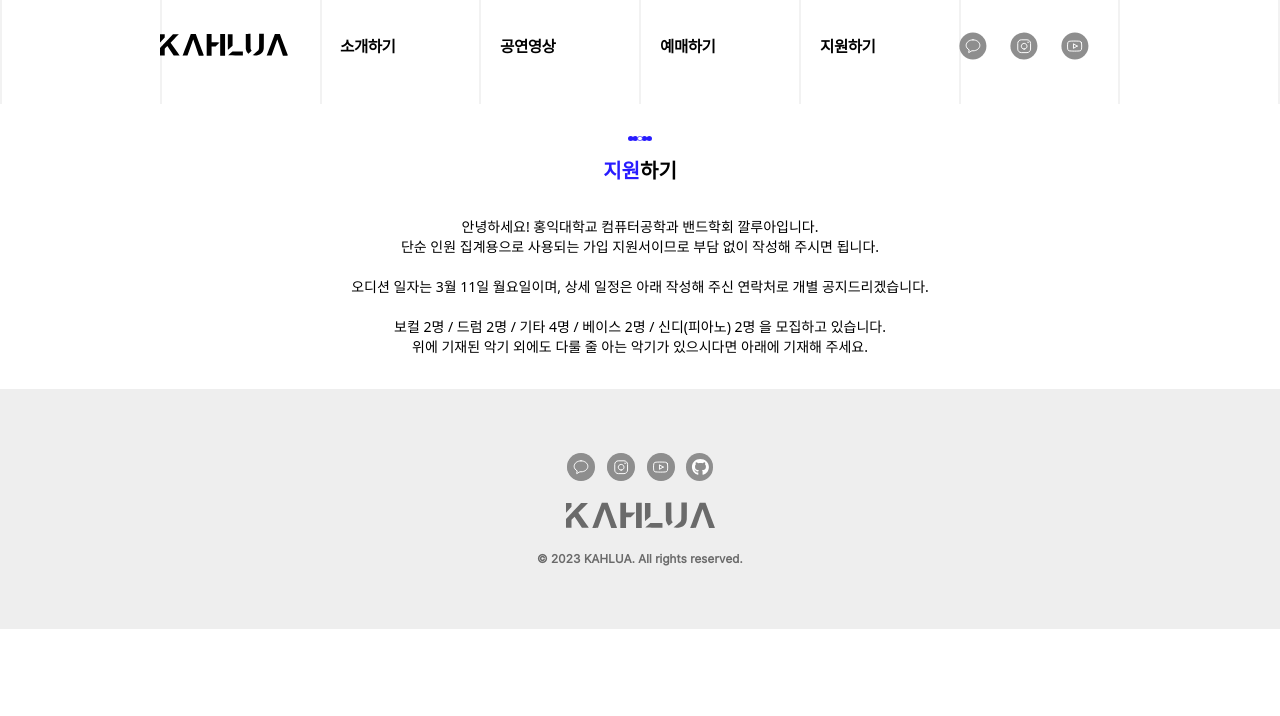
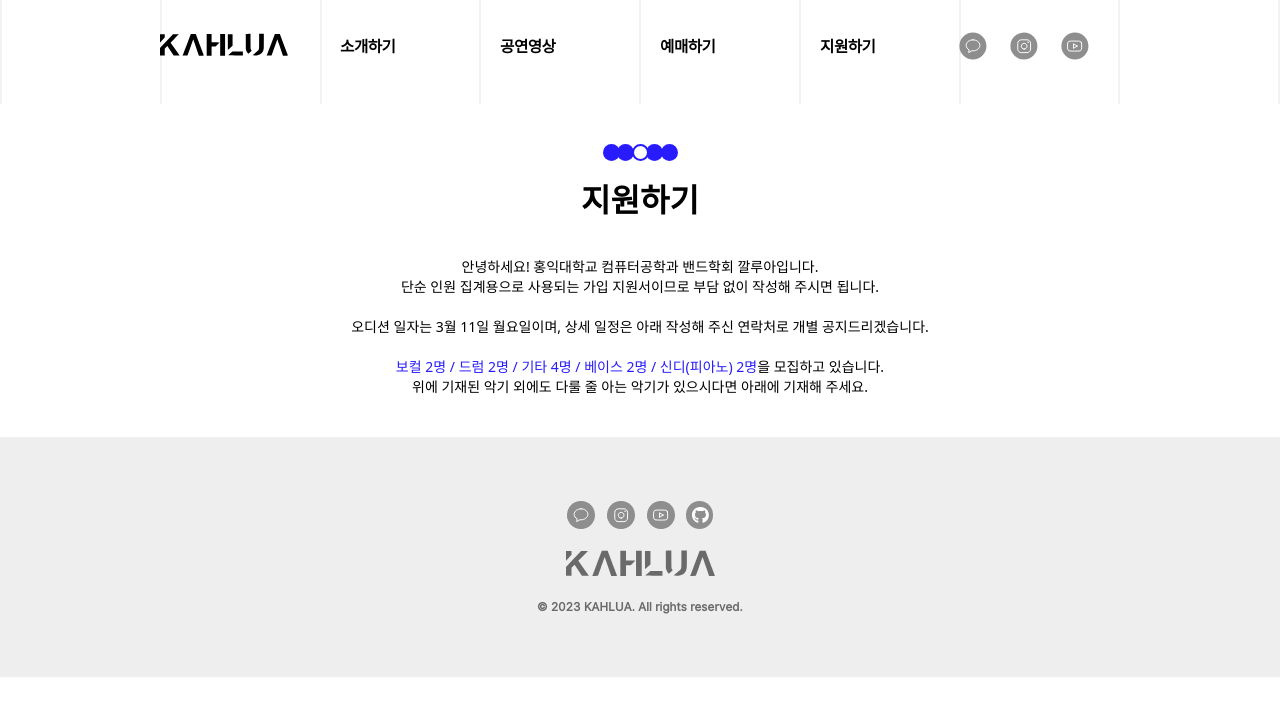
Before and after one commit to yumzen/Homepage_FE_20th, a Next.js app in the folder homepage/: page /application/ap_notice in a window 1280 px wide. Shown: the top 716 px of the page. Built offline with nearby package versions, Linux system fonts and the light colour scheme.

Commit message:
Remove: font Gotham

```diff
--- a/homepage/src/app/globals.css
+++ b/homepage/src/app/globals.css
@@ -29,10 +29,3 @@
   font-weight: 400;
   font-style: normal;
 }
-
-@font-face {
-    font-family: 'gotham_italic';
-    src: url('/assets/fonts/GOTHAMBOLDITALIC.TTF');
-    font-weight: 400;
-    font-style: normal;
-}
--- a/homepage/src/pages/application/ap_notice.tsx
+++ b/homepage/src/pages/application/ap_notice.tsx
@@ -1,21 +1,19 @@
 import Image from "next/image";
-import recruit_rocket from "/public/assets/images/recruit/divider_medium.svg";
+import divider from "/public/assets/images/recruit/divider_medium.svg";
 
 export default function ApplicationNotice(){
     return(
-        <div className="flex flex-col justify-center items-center py-8">
-            <Image src={recruit_rocket} alt="notice" width={24}/>
-            <div className="flex mt-4">
-                <p className="text-xl font-bold text-ocean">지원</p>
-                <p className="text-xl font-bold">하기</p>
-            </div>
+        <div className="flex flex-col justify-center items-center py-10">
+            <Image src={divider} alt="notice" width={75}/>
+            <p className="font-Gotham text-[32px] mt-4 font-bold">지원하기</p>
             <p className="text-sm mt-8 text-center">
                 안녕하세요! 홍익대학교 컴퓨터공학과 밴드학회 깔루아입니다.<br/>
                 단순 인원 집계용으로 사용되는 가입 지원서이므로 부담 없이 작성해 주시면 됩니다.<br/>
                 <br/>
                 오디션 일자는 3월 11일 월요일이며, 상세 일정은 아래 작성해 주신 연락처로 개별 공지드리겠습니다.<br/>
                 <br/>
-                보컬 2명 / 드럼 2명 / 기타 4명 / 베이스 2명 / 신디(피아노) 2명 을 모집하고 있습니다.<br/>
+                <span className=" text-ocean">보컬 2명 / 드럼 2명 / 기타 4명 / 베이스 2명 / 신디(피아노) 2명</span>
+                <span>을 모집하고 있습니다.<br/></span>
                 위에 기재된 악기 외에도 다룰 줄 아는 악기가 있으시다면 아래에 기재해 주세요.
             </p>
         </div>
--- a/homepage/src/pages/recruit/rep_notice.tsx
+++ b/homepage/src/pages/recruit/rep_notice.tsx
@@ -11,7 +11,7 @@ export default function RepNotice() {
                 <p className="font-Salvar text-9xl text-center text-[#FFFFFF]">
                     KAHLUA
                 </p>
-                <p className="font-Gotham text-center font-bold text-5xl mt-10 text-[#FFFFFF]">
+                <p className=" font-GothamItalic text-center font-bold text-5xl mt-10 text-[#FFFFFF]">
                     23nd MEMBER<br/>RECUIRMENT
                 </p>
                 <p className="text-center text-xs mt-6 text-[#FFFFFF]">
--- a/homepage/tailwind.config.js
+++ b/homepage/tailwind.config.js
@@ -17,6 +17,8 @@ module.exports = {
         'pretendard':['pretendard'],
         'Salvar':['Salvar'],
         'Gotham':['Gotham'],
+        'GothamBold':['Gotham bold'],
+        'GothamItalic':['Gotham bold italic']
       },
 
       colors: {
```
